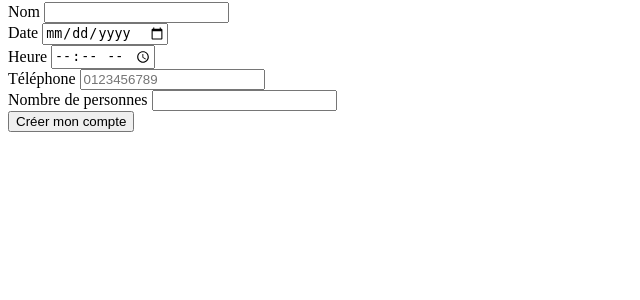
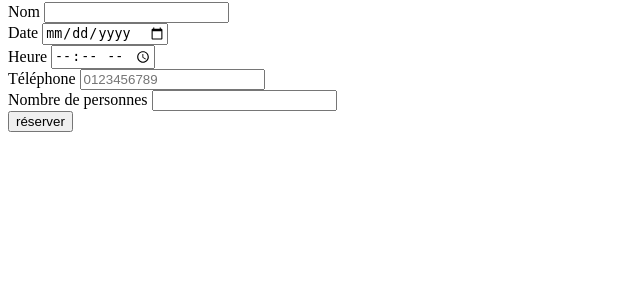
Before and after one commit to Legluc/workshopEatababy, a PHP site: page /reservation.php in a window 1280 px wide. Shown: the part 183-483 px from the top of the page, without its empty margins (0-640 px from the left). Run offline with PHP 8.4, Linux system fonts and the light colour scheme; style sheets or scripts are compiled from the project's sources.

Commit message:
Update reservation.php

```diff
--- a/public/reservation.php
+++ b/public/reservation.php
@@ -49,7 +49,7 @@ require_once __DIR__ . '/../includes/header.php';
             </div>
 
             <div class="form-group">
-                <input type="submit" value="Créer mon compte">
+                <input type="submit" value="réserver">
             </div>
         </form>
 
```
